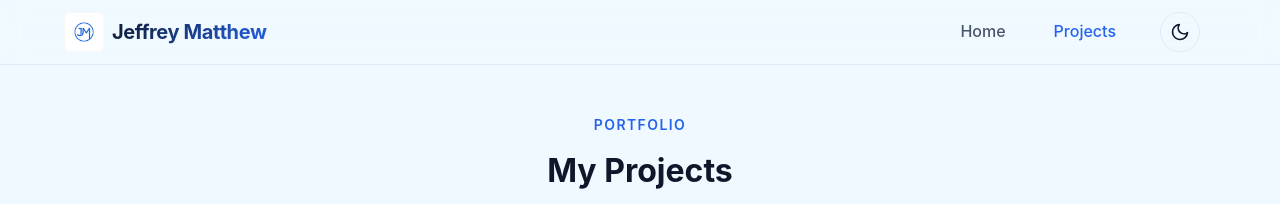
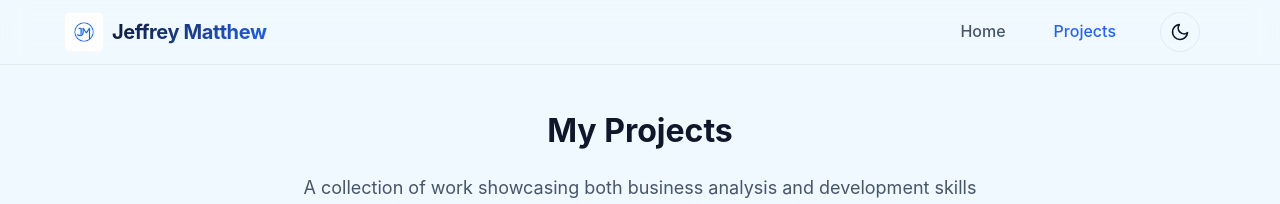
Before and after one commit to Jeffrey-Matthew/home, a React (Vite) app in the folder client/: page /projects in a window 1280 px wide. Shown: the top 204 px of the page. Built offline with nearby package versions, Linux system fonts and the light colour scheme; no server answers; the database is empty.

Commit message:
style: remove redundant portfolio tag
- Remove 'Portfolio' span from Projects page header for cleaner look

```diff
--- a/client/src/pages/Projects.tsx
+++ b/client/src/pages/Projects.tsx
@@ -28,7 +28,6 @@ export const Projects = () => {
         <main className="projects-page">
             <div className="section-container">
                 <header className="projects-header">
-                    <span className="section-tag">Portfolio</span>
                     <h1 className="section-title">My Projects</h1>
                     <p className="section-subtitle">
                         A collection of work showcasing both business analysis and development skills
```
